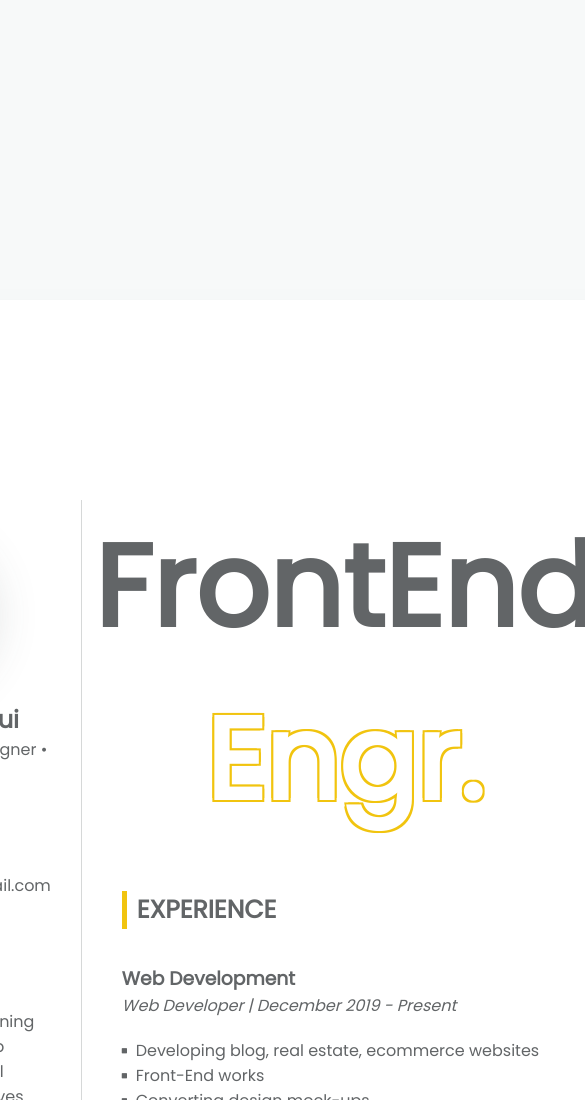
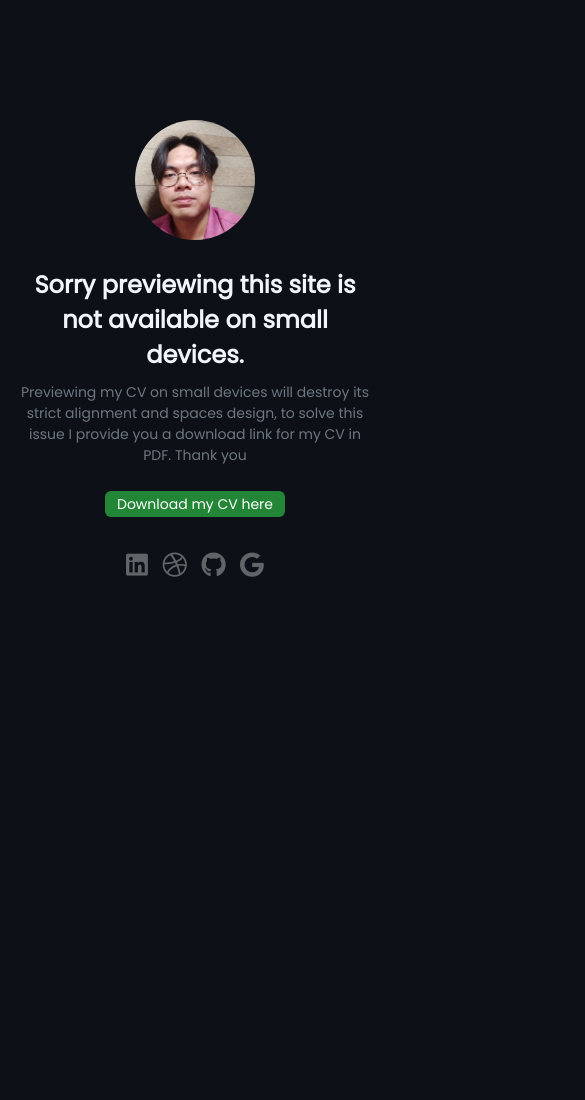
Before and after one commit to CarlSaqui29/CV, a plain HTML site: page index.html in a window 390 px wide. Shown: the top 1100 px of the page, 585 px wide, since content can reach past the window. After the commit the page ends 844 px from the top, so only its background shows below. Drawn offline with Linux system fonts and the light colour scheme.

Commit message:
add mobile preview function

```diff
--- a/index.html
+++ b/index.html
@@ -17,7 +17,7 @@
   <div class="row">
     <div class="col1">
     <img src="images/me.jpg" alt="">
-    <h2>Carl Wilson Saqui</h2>
+    <h2>Carl Wilson Saqui <p id="size"></p></h2>
     <p class="title">Web Developer • UI/UX Designer • Graphic Designer</p>
     <div class="left">
       <p class="muted">contact me</p>
@@ -41,7 +41,7 @@
       <p><i class="fab fa-github"></i> &nbsp;<a href="https://github.com/CarlSaqui29" target="_blank">CarlSaqui29</a></p>
       <p><i class="fab fa-instagram"></i> &nbsp;Keanu Gibbs</p>
       <p><i class="fab fa-facebook"></i> &nbsp;Carl Wilson Labor Saqui</p>
-     <p><i class="fab fa-google"></i> &nbsp;carlwilsonlaborsaqui@gmail.com</p>
+      <p><i class="fab fa-google"></i> &nbsp;<a href="mailto:carlwilsonlaborsaqui@gmail.com">carlwilsonlaborsaqui@gmail.com</a></p>
     </div>
     </div>
 
@@ -86,7 +86,7 @@
       <h2>Academic background</h2>
       <div class="mar">
         <h3>Technological University of the Philippines</h3>
-      <p><i>Bachelor's Degree Major in Computer Engineering Technology - (Under Graduate)</i></p>
+        <p><i>Bachelor's Degree Major in Computer Engineering Technology - (Under Graduate - 3rd yr. 2021)</i></p>
         <h3>AMA University</h3>
         <p><i>Bachelor of Science in Information Technology - (Currently Studying)</i></p>
       </div>
@@ -105,6 +105,20 @@
     <p>I, Carl Wilson Saqui testify that all of the information above is true based on my knowledge.</p>
   </div>
   </div>
+
+  <div class="mobileView">
+    <img src="images/me.jpg" alt="">
+    <h2>Sorry previewing this site is not available on small devices.</h2>
+    <p>Previewing my CV on small devices will destroy its strict alignment and spaces design, to solve this issue I provide you a download link for my CV in PDF. Thank you </p>
+    <a href="Carl Saqui - CV.pdf" class="btn-download" download>Download my CV here</a>
+    <div class="socialMedia">
+      <a href="https://www.linkedin.com/in/carlsaqui/" target="_blank"><i class="fab fa-linkedin"></i></a>
+      <a href="https://dribbble.com/DevWil" target="_blank"><i class="fab fa-dribbble"></i></a>
+      <a href="https://github.com/CarlSaqui29" target="_blank"><i class="fab fa-github"></i></a>
+      <a href="mailto:carlwilsonlaborsaqui@gmail.com"><i class="fab fa-google"></i></a>
+    </div>
+  </div>
+
 </body>
 </html>
 
--- a/styles.scss
+++ b/styles.scss
@@ -106,9 +106,10 @@ body {
           font-family: "Wild";
           color: #3a88af;
           font-size: 28px;
-          position: absolute;
-          transform: translateY(1px);
-          margin-left: 8px;
+          // position: absolute;
+          display: inline-block;
+          transform: translateY(5.5px);
+          margin-left: 3px;
         }
       }
       .fa-square {
@@ -155,3 +156,63 @@ body {
   border-radius: 30px;
   border: 1px solid #fc5858;
 }
+
+.mobileView {
+  display: none;
+  max-width: 500px;
+  text-align: center;
+  img {
+    width: 120px;
+    border-radius: 100%;
+  }
+  h2 {
+    margin-top: 20px;
+    color: #f0f6fc;
+  }
+  p {
+    margin-top: 10px;
+    color: #6e7681;
+    font-size: 14px;
+  }
+  .btn-download {
+    cursor: pointer;
+    background-color: #238636;
+    color: #fff;
+    text-decoration: none;
+    padding: 3px 12px;
+    font-size: 14px;
+    line-height: 20px;
+    border-radius: 6px;
+    display: inline-block;
+    margin-top: 25px;
+    &:hover {
+      transition: .2s ease-in-out;
+      background-color: #26a641;
+    }
+  }
+  .socialMedia {
+    margin-top: 30px;
+    a {
+      font-size: 25px;
+      margin: 5px;
+      &:hover {
+        color: #fff;
+      }
+    }
+  }
+}
+// if user is using smaller devices - min width should be 1440px
+@media (max-width: 1439px) {
+  .container {
+    display: none;
+  }
+  .mobileView {
+    display: block;
+  }
+  body {
+    background-color: #0d1117 !important;
+    padding: 0 20px;
+    align-items: center;
+    margin-top: 120px;
+  }
+}
```
Also changed, not shown: src/css/styles.css, 1 other file. Lines whose indentation alone changed are shown as unchanged.
